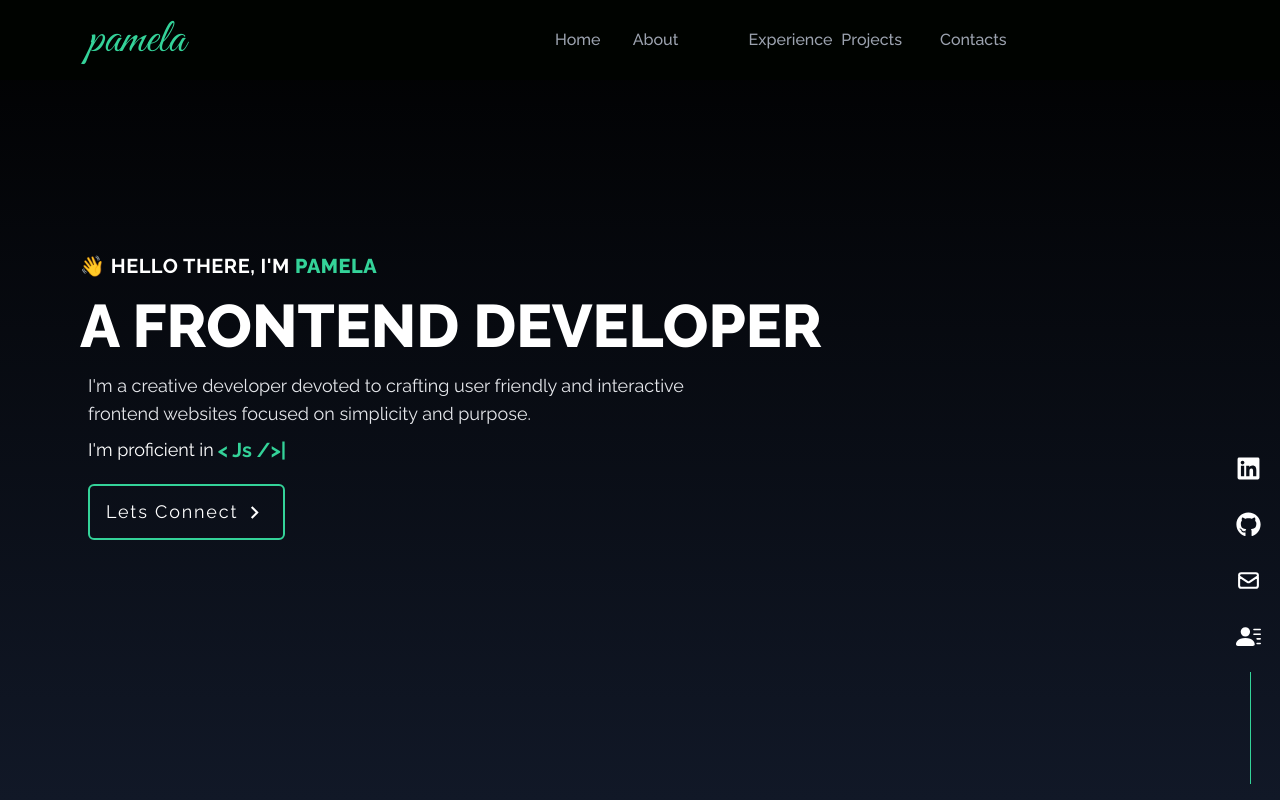
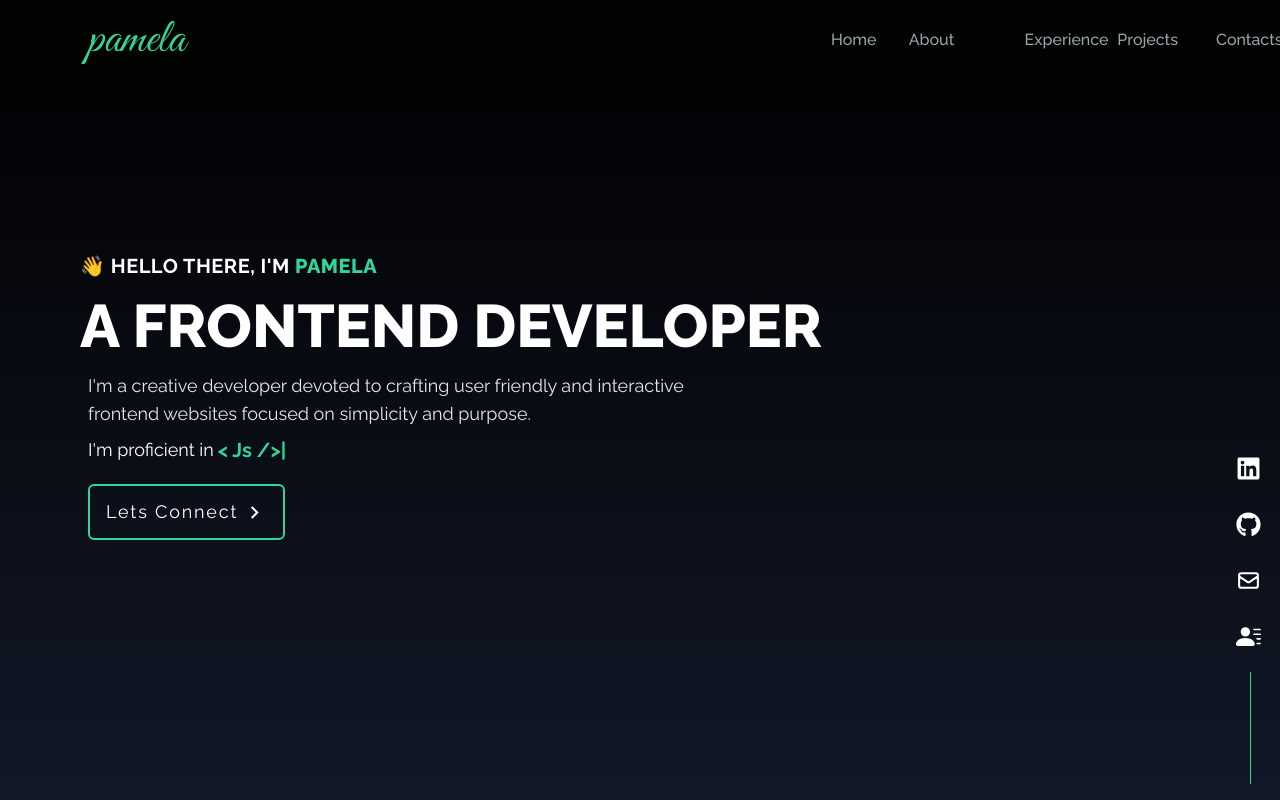
Before and after one commit to Iwumezie-pamela/pams-portfolio, a React (Vite) app: page / in a window 1280 px wide. Shown: the top 800 px of the page. Built offline with nearby package versions, Linux system fonts and the light colour scheme; the HTML template or start-up script is replaced by a standard one.

Commit message:
initial commit

```diff
--- a/src/components/Navbar.jsx
+++ b/src/components/Navbar.jsx
@@ -48,8 +48,8 @@ const Navbar = () => {
           </a>
         </Slide>
 
+        <ul className='hidden md:flex'>
           <Slide direction='right' duration={1000}>
-          <ul className='hidden md:flex'>
             {links.map(({ id, text, href }) => {
               return (
                 <li
@@ -60,17 +60,16 @@ const Navbar = () => {
                 </li>
               );
             })}
+          </Slide>
         </ul>
-        </Slide>
-
-        <Slide direction='right' duration={1000}>
         <div
           className='block md:hidden cursor-pointer pr-4 z-10 text-gray-400 hover:text-white ease-in-out duration-300'
           onClick={() => setNav(!nav)}
         >
+          <Slide direction='right' duration={1000}>
             {nav ? <FaTimes size={30} /> : <FaBars size={30} />}
+          </Slide>
         </div>
-        </Slide>
 
         {/* mobile menu */}
         {nav && (
```
Lines whose indentation alone changed are shown as unchanged.
